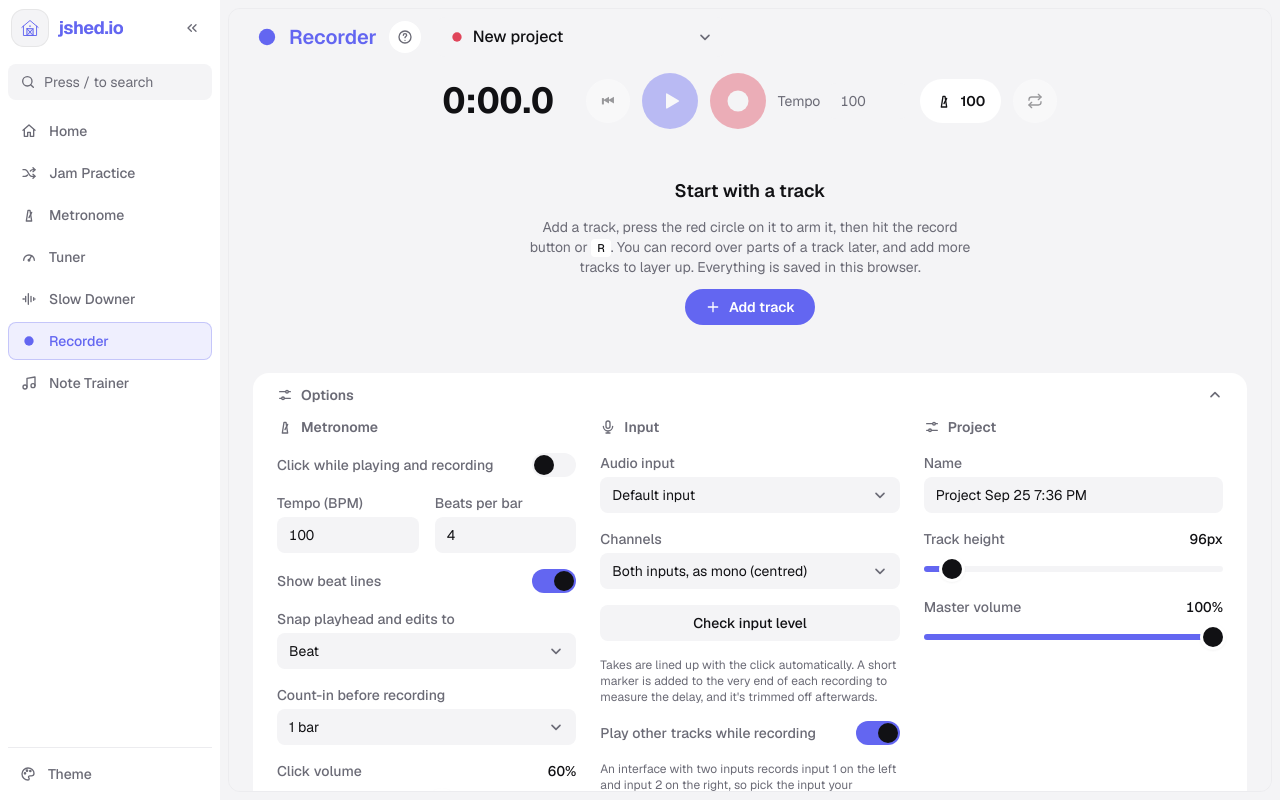
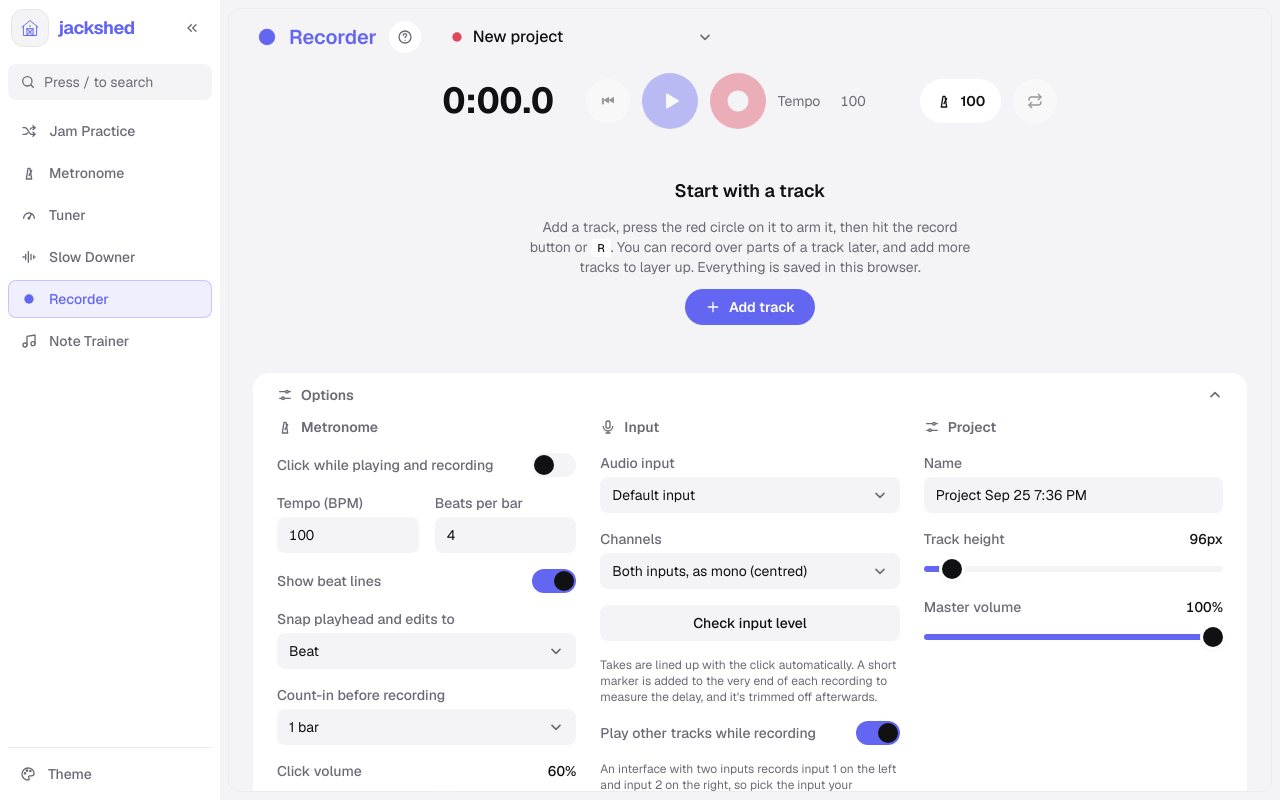
Before and after one commit to JackMechem/barn-tools, a Next.js app: page /recorder in a window 1280 px wide. Built offline with nearby package versions, Linux system fonts and the light colour scheme; a web font is replaced by a local one.

Commit message:
Rename to jackshed

```diff
--- a/app/layout.tsx
+++ b/app/layout.tsx
@@ -7,7 +7,7 @@ import Sidebar from "@/components/Sidebar";
 import "./globals.css";
 
 export const metadata: Metadata = {
-  title: "jshed.io",
+  title: "jackshed",
   description: "Practice tools for musicians: a jam tune picker, a note trainer, and more.",
 };
 
--- a/app/recorder/page.tsx
+++ b/app/recorder/page.tsx
@@ -11,7 +11,7 @@ export default function RecorderPage() {
         <h1 className="text-xl font-semibold text-accent">Recorder</h1>
         <p className="max-w-xs text-sm text-muted">
           The Recorder needs a larger screen and a desktop browser, so it isn&apos;t available on
-          phones or small tablets. Open jshed.io on a computer to use it.
+          phones or small tablets. Open jackshed on a computer to use it.
         </p>
       </div>
     </>
--- a/components/Home.tsx
+++ b/components/Home.tsx
@@ -17,7 +17,7 @@ export default function Home() {
         </div>
 
         <div className="flex flex-col items-center gap-2">
-          <h1 className="text-5xl font-bold tracking-tight text-accent sm:text-6xl">jshed.io</h1>
+          <h1 className="text-5xl font-bold tracking-tight text-accent sm:text-6xl">jackshed</h1>
           <p className="max-w-md text-lg text-muted">Collection of practice tools for musicians</p>
         </div>
 
--- a/components/Sidebar.tsx
+++ b/components/Sidebar.tsx
@@ -303,13 +303,13 @@ export default function Sidebar() {
             <Link
               href="/"
               onClick={() => setMobileOpen(false)}
-              aria-label="jshed.io home"
+              aria-label="jackshed home"
               className="flex items-center gap-3 rounded-2xl outline-none focus-visible:ring-2 focus-visible:ring-accent"
             >
               <span className="flex h-10 w-10 items-center justify-center rounded-xl bg-background text-accent ring-1 ring-foreground/10">
                 <BarnLogo className="h-6 w-6" />
               </span>
-              <span className="text-xl font-bold tracking-tight text-accent">jshed.io</span>
+              <span className="text-xl font-bold tracking-tight text-accent">jackshed</span>
             </Link>
             <button
               type="button"
@@ -354,13 +354,13 @@ export default function Sidebar() {
           {!collapsed && (
             <Link
               href="/"
-              aria-label="jshed.io home"
+              aria-label="jackshed home"
               className="flex min-w-0 items-center gap-2.5 rounded-xl outline-none focus-visible:ring-2 focus-visible:ring-accent"
             >
               <span className="flex h-9 w-9 shrink-0 items-center justify-center rounded-xl bg-background text-accent ring-1 ring-foreground/10">
                 <BarnLogo className="h-5 w-5" />
               </span>
-              <span className="truncate text-lg font-bold tracking-tight text-accent">jshed.io</span>
+              <span className="truncate text-lg font-bold tracking-tight text-accent">jackshed</span>
             </Link>
           )}
         </div>
--- a/components/tools.tsx
+++ b/components/tools.tsx
@@ -307,7 +307,6 @@ export function HomeIcon({ className }: { className?: string }) {
 }
 
 export const NAV_LINKS = [
-  { href: "/", label: "Home", description: "", icon: HomeIcon },
   {
     href: "/jam-practice",
     label: "Jam Practice",
```
